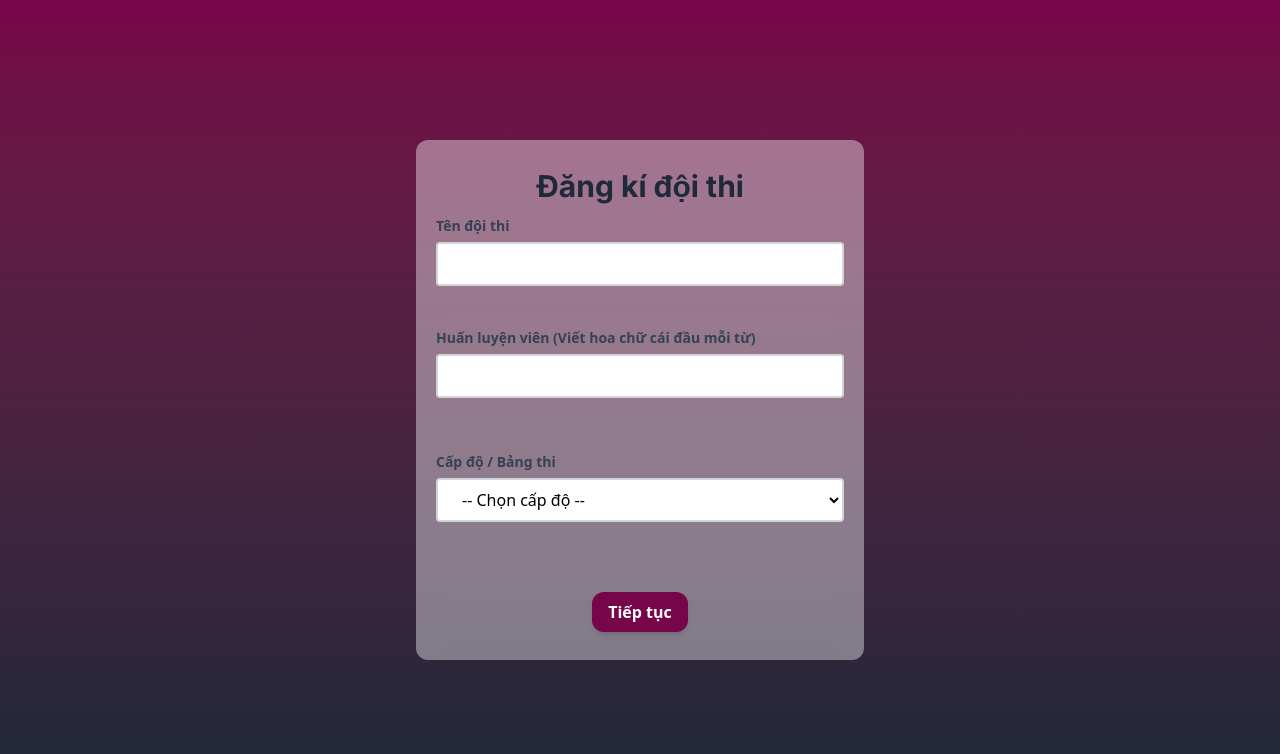
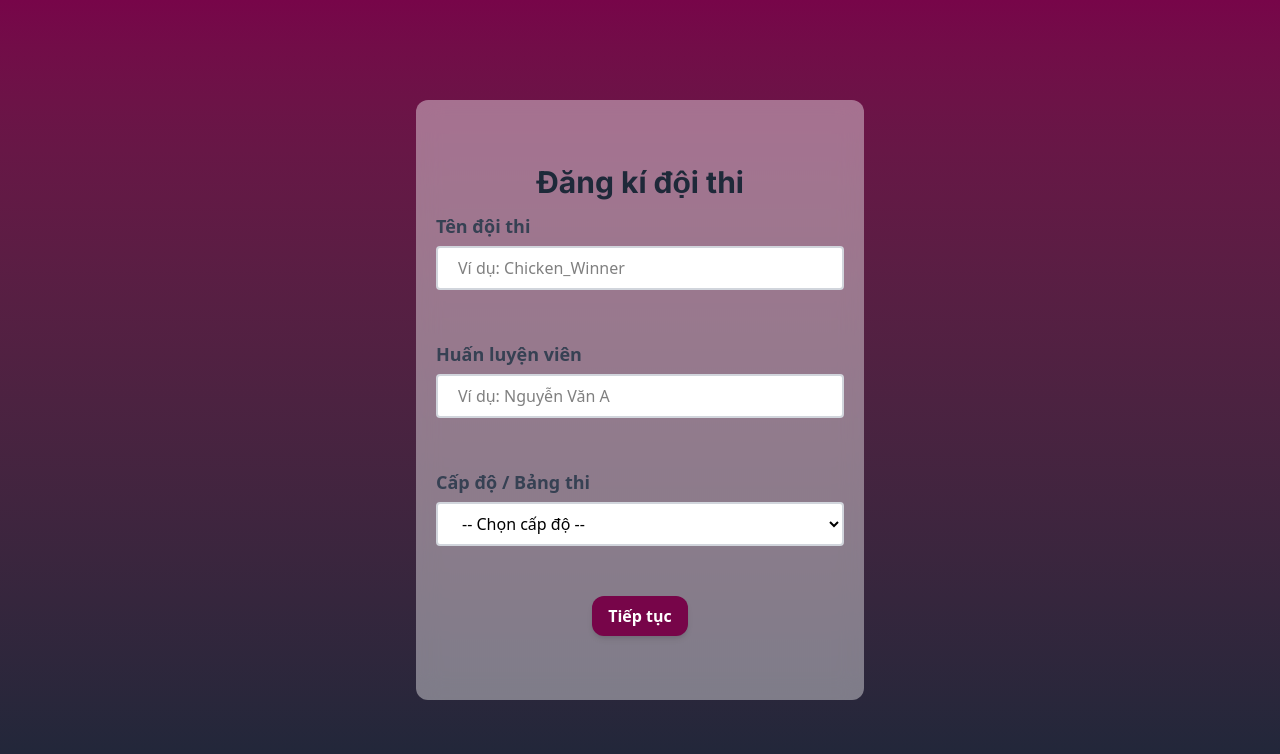
Before and after one commit to dkhoa2906/ucpc-2025-website, a React (Vite) app in the folder frontend/: page /user in a window 1280 px wide. Shown: the top 754 px of the page. Built offline with nearby package versions, Linux system fonts and the light colour scheme; a web font is replaced by a local one.

Commit message:
Fix date validation

```diff
--- a/frontend/src/pages/User/Form/Form.jsx
+++ b/frontend/src/pages/User/Form/Form.jsx
@@ -3,15 +3,14 @@ import TeamForm from './TeamForm';
 import MemberInfoForm from './MemberInfoForm';
 import { Formik, Form } from 'formik';
 import * as Yup from 'yup';
+
+
 const validationSchema = Yup.object({
     teamName: Yup.string()
-        .matches(/^[A-Z]/, "Chữ cái đầu tiên phải viết hoa")
-        .required("Tên đội là bắt buộc."),
+        .required("Tên đội là bắt buộc."),  //không có regex vì không cần thiết
     instructor: Yup.string()
-        .required("Họ và tên người hướng dẫn là bắt buộc.")
-        .matches(
-            /^([A-ZÀ-Ỹ][a-zà-ỹ]*)(\s[A-ZÀ-Ỹ][a-zà-ỹ]*)*$/,
-            "Ghi họ tên theo định dạng, Ví dụ: Nguyễn Văn A"),
+        .required("Họ và tên người hướng dẫn là bắt buộc.") // Không được để trống
+        .matches(/^([A-ZÀ-Ỹ][a-zà-ỹ]*)(\s[A-ZÀ-Ỹ][a-zà-ỹ]*)*$/, "Ghi họ tên theo định dạng, Ví dụ: Nguyễn Văn A"),
     level: Yup.string()
         .oneOf(["highschool", "university"], "Cấp độ không hợp lệ.") // Chỉ cho phép chọn "Trung học" hoặc "Đại học"
         .required("Cấp độ là bắt buộc."),
@@ -28,11 +27,13 @@ const validationSchema2 = Yup.object({
                         "Ghi họ tên theo định dạng, Ví dụ: Nguyễn Văn A"),
 
                 email: Yup.string()
-                    .required("Email là bắt buộc")
+                    .required("Email là bắt buộc.")
                     .email("Email không hợp lệ"),
+
                 phone: Yup.string()
                     .matches(/^\d{10}$/, "Số điện thoại cần có 10 số")
-                    .required("Số điện thoại là bắt buộc"),
+                    .required("Số điện thoại là bắt buộc."),
+
                 // birth: Yup.date()
                 // .matches(/^\d{2}\/\d{2}\/\d{4}$/, "Ngày sinh không hợp lệ. Định dạng: dd/mm/yyyy")
                 // .required("Ngày sinh là bắt buộc."),
@@ -56,10 +57,14 @@ const validationSchema2 = Yup.object({
 
                 birth: Yup.date()
                     .required("Ngày sinh là bắt buộc.")
-                    .test("ageMax", "Tuổi phải nhỏ hơn hoặc bằng 24.", (value) => {
+                    .test("ageValid", "Ngày tháng năm sinh không hợp lệ.", (value) => {
                         if (!value) return false;
 
                         const today = new Date();
+
+                        // Không cho ngày sinh trong tương lai
+                        if (value > today) return false;
+
                         let age = today.getFullYear() - value.getFullYear();
                         const monthDiff = today.getMonth() - value.getMonth();
 
@@ -67,7 +72,7 @@ const validationSchema2 = Yup.object({
                             age--;
                         }
 
-                        return age <= 24;
+                        return age >= 1 && age <= 24;
                     }),
 
 
@@ -77,7 +82,8 @@ const validationSchema2 = Yup.object({
                         "Tên trường không hợp lệ. Viết đúng format ví dụ: Trường THPT/THCS <tên trường>"
                     )
                     .required("Trường học là bắt buộc."),
-                studentId: Yup.string().required("Mã số sinh viên là bắt buộc"),
+                studentId:
+                Yup.string().required("Mã số sinh viên là bắt buộc."),
             })
         )
         .min(3, "Phải có ít nhất 3 thành viên")
@@ -94,11 +100,11 @@ const validationSchema3 = Yup.object({
                         /^([A-ZÀ-Ỹ][a-zà-ỹ]*)(\s[A-ZÀ-Ỹ][a-zà-ỹ]*)*$/,
                         "Ghi họ tên theo định dạng, Ví dụ: Nguyễn Văn A"),
                 email: Yup.string()
-                    .required("Email là bắt buộc")
+                    .required("Email là bắt buộc.")
                     .email("Email không hợp lệ"),
                 phone: Yup.string()
                     .matches(/^\d{10}$/, "Số điện thoại cần có 10 số")
-                    .required("Số điện thoại là bắt buộc"),
+                    .required("Số điện thoại là bắt buộc."),
                 //   birth: Yup.date()
                 //   .matches(/^\d{2}\/\d{2}\/\d{4}$/, "Ngày sinh không hợp lệ. Định dạng: dd/mm/yyyy")
                 //   .required("Ngày sinh là bắt buộc."),
@@ -120,26 +126,30 @@ const validationSchema3 = Yup.object({
                 //     return age <= 24;
                 //   }),
 
-                birth: Yup.date()
+                birth: Yup.string()
                     .required("Ngày sinh là bắt buộc.")
-                    .test("ageMax", "Tuổi phải nhỏ hơn hoặc bằng 24.", (value) => {
+                    .test("ageValid", "Ngày tháng năm sinh không hợp lệ.", (value) => {
                         if (!value) return false;
 
+                        const birthDate = new Date(value); // ISO string => Date
                         const today = new Date();
-                        let age = today.getFullYear() - value.getFullYear();
-                        const monthDiff = today.getMonth() - value.getMonth();
 
-                        if (monthDiff < 0 || (monthDiff === 0 && today.getDate() < value.getDate())) {
+                        if (birthDate > today) return false;
+
+                        let age = today.getFullYear() - birthDate.getFullYear();
+                        const monthDiff = today.getMonth() - birthDate.getMonth();
+
+                        if (monthDiff < 0 || (monthDiff === 0 && today.getDate() < birthDate.getDate())) {
                             age--;
                         }
-
-                        return age <= 24;
+                        console.log('age:',age);
+                        return age >= 1 && age <= 24;
                     }),
 
 
-                university: Yup.string().required("Tên học là bắt buộc"),
+                university: Yup.string().required("Tên học là bắt buộc."),
 
-                studentId: Yup.string().required("Mã số sinh viên là bắt buộc"),
+                studentId: Yup.string().required("Mã số sinh viên là bắt buộc."),
             })
         )
         .min(3, "Phải có ít nhất 3 thành viên")
@@ -189,11 +199,12 @@ function UserForm() {
             }}
 
             validationSchema={step === 1 ? validationSchema : (values_tmp.level === "highschool" ? validationSchema2 : validationSchema3)}
-            onSubmit={async (values, { setSubmitting }) => {
+            onSubmit={async (values, { setSubmitting, setTouched }) => {
                 if (step === 1) {
                     console.log('Step 1:', values);
                     values_tmp = values;
                     await waitTwoSeconds();
+                    setTouched({});
                     setStep(2);
                     setSubmitting(false);
                 } else {
@@ -205,10 +216,13 @@ function UserForm() {
                         setSubmitting(false);
                     }
                 }
+
             }}
+            validateOnBlur={true}
+            validateOnChange={true}
         >
             {({ isSubmitting, values }) => (
-                <Form className={`  select-none flex flex-col gap-3 items-center justify-center backdrop-blur-md w-full ${step === 1 ? 'rounded-xl max-w-md h-130 my-12 border-none' : 'border-none max-w-full h-screen bg-no'
+                <Form className={`  select-none flex flex-col gap-0 items-center justify-center backdrop-blur-md w-full ${step === 1 ? 'rounded-xl max-w-md h-150 my-12 border-none' : 'border-none max-w-full h-screen bg-no'
                     } mx-auto border-2 bg-white/40  px-5 py-6`}>
                     {step === 1 && (
                         <>
@@ -218,7 +232,7 @@ function UserForm() {
                                     type="submit"
                                     disabled={isSubmitting}
                                     className={`
-              mt-4 w-full bg-[#770549] hover:bg-[#8b2366] hover:scale-105 text-white font-semibold py-2 px-4 rounded-xl shadow-md
+              mt-0 w-full bg-[#770549] hover:bg-[#8b2366] hover:scale-105 text-white font-semibold py-2 px-4 rounded-xl shadow-md
               transition duration-400
                     ${isSubmitting ? 'opacity-70 cursor-not-allowed' : ''}
                   `}
--- a/frontend/src/pages/User/Form/TeamForm.jsx
+++ b/frontend/src/pages/User/Form/TeamForm.jsx
@@ -9,22 +9,24 @@ import { ErrorMessage } from 'formik';
 function TeamForm() {
 
   return (
-    <div className='w-full gap-0 space-y-3'>
+    <div className='w-full gap-1.5 space-y-3'>
       <h1 style={{ fontFamily: 'Inter, sans-serif' }} className="text-gray-800 text-3xl font-bold mx-auto w-fit font-"> Đăng kí đội thi</h1>
       {/* Team Name*/}
       <div className="flex flex-col gap-1.5 mt-0 w-full max-w-md py-0">
-        <label htmlFor="teamName" className="text-sm font-bold text-gray-700">
+        <label htmlFor="teamName" className="text-lg font-bold text-gray-700">
           Tên đội thi
         </label>
 
         <Field
           id="teamName"
           name="teamName"
+          placeholder="Ví dụ: Chicken_Winner"
           className="hover:border-[#895593] duration-300 border-2 w-full  border-gray-300 rounded px-5 py-2 bg-white focus:ring-2 focus:ring-pink-400 focus:outline-none transition"
         />
-         <div className="h-5 mt-1">
+
+        <div className="h-8 mt-0">
           <ErrorMessage name={'teamName'}>
-          {(msg) => <div className="text-red-800 text-sm mt-1">{msg}</div>}
+            {(msg) => <div className="text-red-800 text-sm mt-1 font-style: italic">{msg}</div>}
           </ErrorMessage>
         </div>
 
@@ -34,17 +36,18 @@ function TeamForm() {
 
       {/* Người hướng dẫn: */}
       <div className="flex flex-col gap-1.5 mt-0 w-full max-w-md">
-        <label htmlFor="instructor" className="text-sm font-bold text-gray-700">
-          Huấn luyện viên (Viết hoa chữ cái đầu mỗi từ)
+        <label htmlFor="instructor" className="text-lg font-bold text-gray-700">
+          Huấn luyện viên
         </label>
         <Field
           id="instructor"
           name="instructor"
-          className="hover:border-[#895593] duration-300 border-2 w-full border border-gray-300 rounded px-5 py-2 bg-white focus:ring-2 focus:ring-pink-400 focus:outline-none transition"
+          placeholder="Ví dụ: Nguyễn Văn A"
+          className="hover:border-[#895593] duration-300 border-2 w-full border-gray-300 rounded px-5 py-2 bg-white focus:ring-2 focus:ring-pink-400 focus:outline-none transition"
         />
-         <div className="h-5 mt-1">
+        <div className="h-8 mt-0">
           <ErrorMessage name={'instructor'}>
-          {(msg) => <div className="text-red-800 text-sm mt-1">{msg}</div>}
+            {(msg) => <div className="text-red-800 text-sm mt-1 font-style: italic">{msg}</div>}
           </ErrorMessage>
         </div>
 
@@ -53,23 +56,23 @@ function TeamForm() {
 
 
       {/* Level, cấp độ, bảng thi */}
-      <div className="flex flex-col gap-1.5 mt-6 w-full max-w-md">
-        <label htmlFor="level" className="text-sm font-bold text-gray-700">
+      <div className="flex flex-col gap-1.5 mt-0 w-full max-w-md">
+        <label htmlFor="level" className="text-lg font-bold text-gray-700">
           Cấp độ / Bảng thi
         </label>
         <Field
           as="select"
           id="level"
           name="level"
-          className="hover:border-[#895593] duration-300 border-2 w-full border border-gray-300 rounded px-5 py-2 bg-white focus:ring-2 focus:ring-pink-400 focus:outline-none transition"
+          className="hover:border-[#895593] duration-300 border-2 w-full border-gray-300 rounded px-5 py-2 bg-white focus:ring-2 focus:ring-pink-400 focus:outline-none transition"
         >
           <option value="">-- Chọn cấp độ --</option>
           <option value="highschool">Trung học</option>
           <option value="university">Đại học</option>
         </Field>
-        <div className="h-5 mt-1">
+        <div className="h-8 mt-0">
           <ErrorMessage name={'level'}>
-          {(msg) => <div className="text-red-800 text-sm mt-1">{msg}</div>}
+            {(msg) => <div className="text-red-800 text-sm mt-1 font-style: italic">{msg}</div>}
           </ErrorMessage>
         </div>
       </div>
```
Also changed, not shown: frontend/src/pages/User/Form/MemberInfoForm.jsx (+30 -9 lines). Lines whose indentation alone changed are shown as unchanged.
